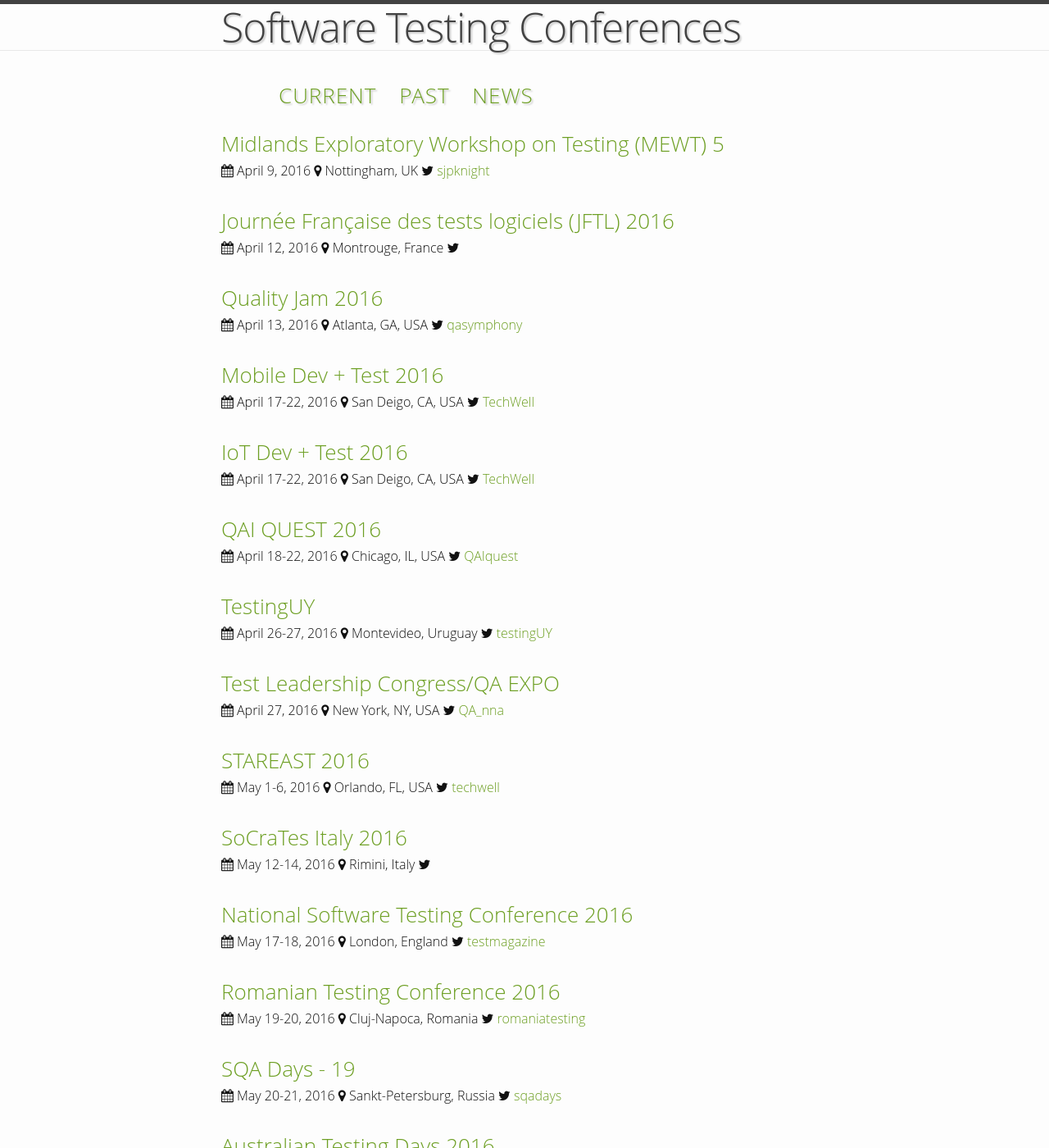
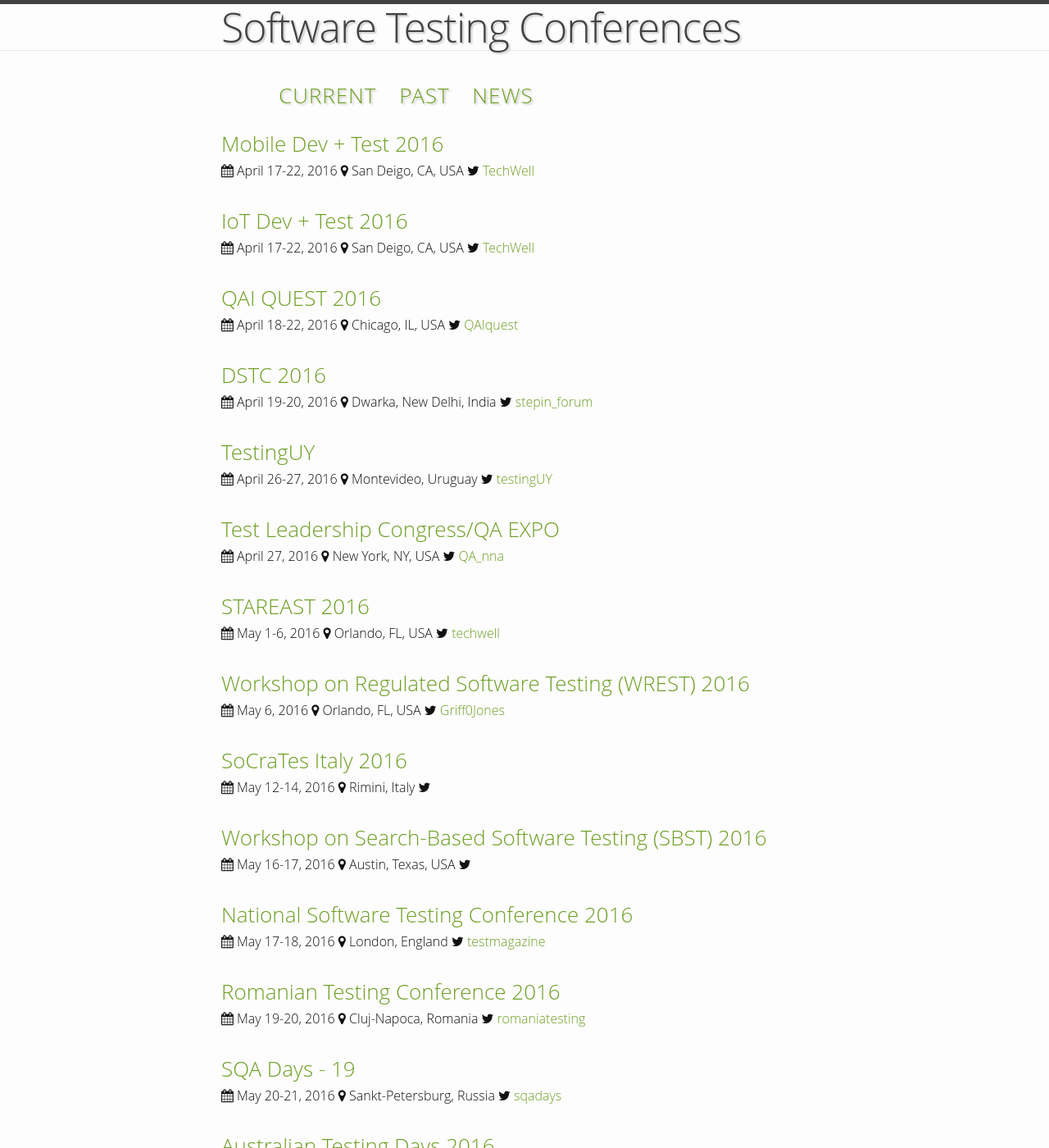
Before and after one commit to TestingConferences/testingconferences.github.io, a Jekyll site: the page built from index.html, in a window 1280 px wide and 1400 px high. Shown: the whole window at 82% size. Built offline with Jekyll 4.4.1, drawn with Linux system fonts in a browser that asks for light colours; some of the changed text lies outside the part shown.

Commit message:
Added DSTC, WREST, SBST for 2016

```diff
--- a/_data/current.yml
+++ b/_data/current.yml
@@ -1,20 +1,3 @@
-- name: Midlands Exploratory Workshop on Testing (MEWT) 5
-  location: Nottingham, UK
-  dates: "April 9, 2016"
-  url: https://mewtblog.wordpress.com/2016/02/06/what-is-professional-testing/
-  twitter: sjpknight
-
-- name: Journée Française des tests logiciels (JFTL) 2016
-  location: Montrouge, France
-  dates: "April 12, 2016"
-  url: http://www.cftl.fr/JFTL
-
-- name: Quality Jam 2016
-  location: Atlanta, GA, USA
-  dates: "April 13, 2016"
-  url: http://qualityjam.net/
-  twitter: qasymphony
-
 - name: Mobile Dev + Test 2016
   location: San Deigo, CA, USA
   dates: "April 17-22, 2016"
@@ -32,6 +15,12 @@
   dates: "April 18-22, 2016"
   url: http://qaiquest.org/2016/
   twitter: QAIquest
+
+- name: DSTC 2016
+  location: Dwarka, New Delhi, India
+  dates: "April 19-20, 2016"
+  url: http://dstc.stepinforum.org/
+  twitter: stepin_forum
 
 - name: TestingUY
   location: Montevideo, Uruguay
@@ -51,10 +40,21 @@
   url: http://stareast.techwell.com/
   twitter: techwell
 
+- name: Workshop on Regulated Software Testing (WREST) 2016
+  location: Orlando, FL, USA
+  dates: "May 6, 2016"
+  url: https://stareast.techwell.com/program/bonus-session/workshop-regulated-software-testing-wrest
+  twitter: Griff0Jones
+
 - name: SoCraTes Italy 2016
   location: Rimini, Italy
   dates: "May 12-14, 2016"
   url: http://www.socrates-conference.it/
+
+- name: Workshop on Search-Based Software Testing (SBST) 2016
+  location: Austin, Texas, USA
+  dates: "May 16-17, 2016"
+  url: https://cse.sc.edu/~ggay/sbst2016/
 
 - name: National Software Testing Conference 2016
   location: London, England
@@ -167,7 +167,7 @@
   url: http://www.testival.eu/
   twitter: kwsqa
 
-- name: STPCon Fall 2016
+- name: Software Test Professionals (STPCon) Fall 2016
   location: Dallas, Texas, USA
   dates: "September 19-22, 2016"
   url: https://t.co/jiKJ2PaXXl
```
